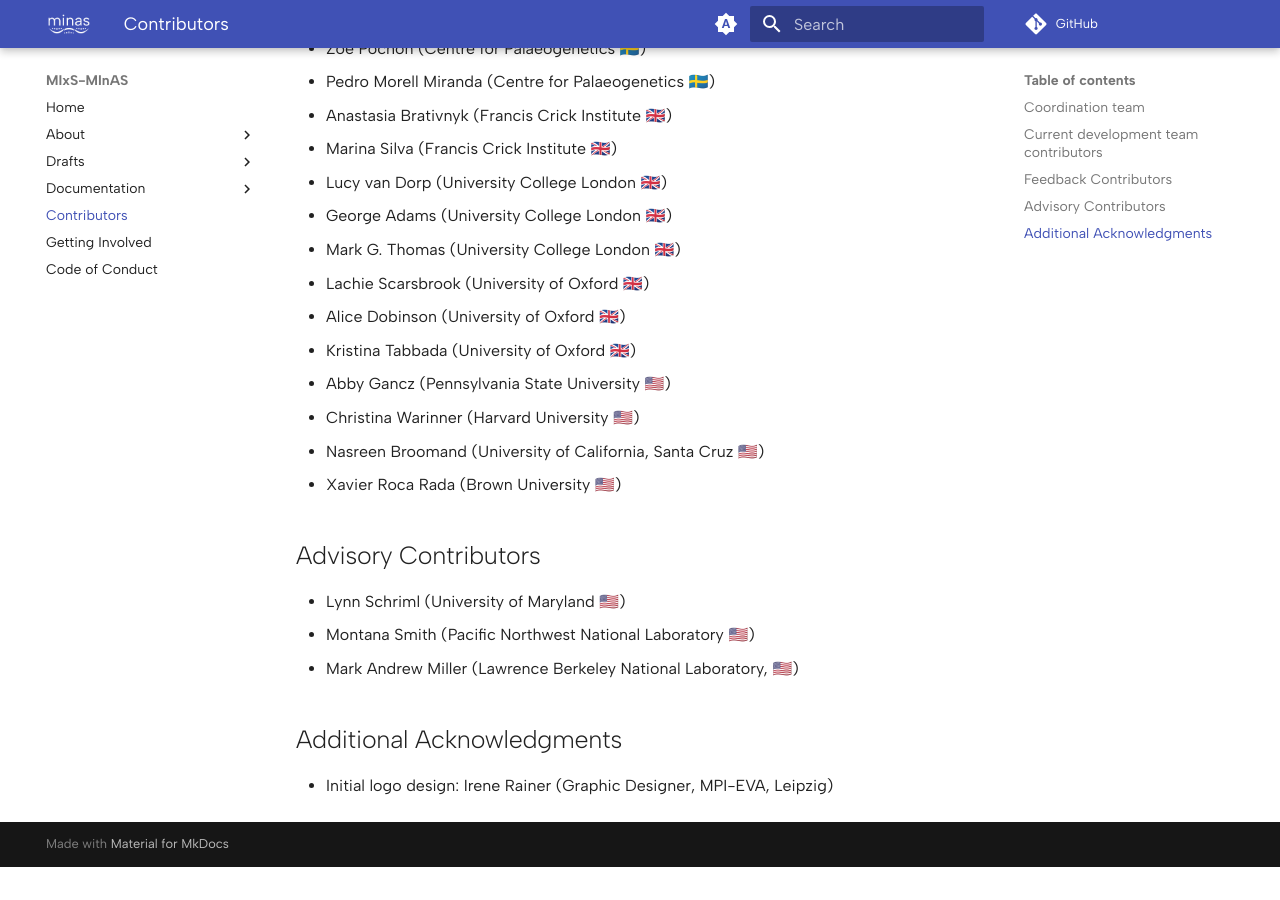
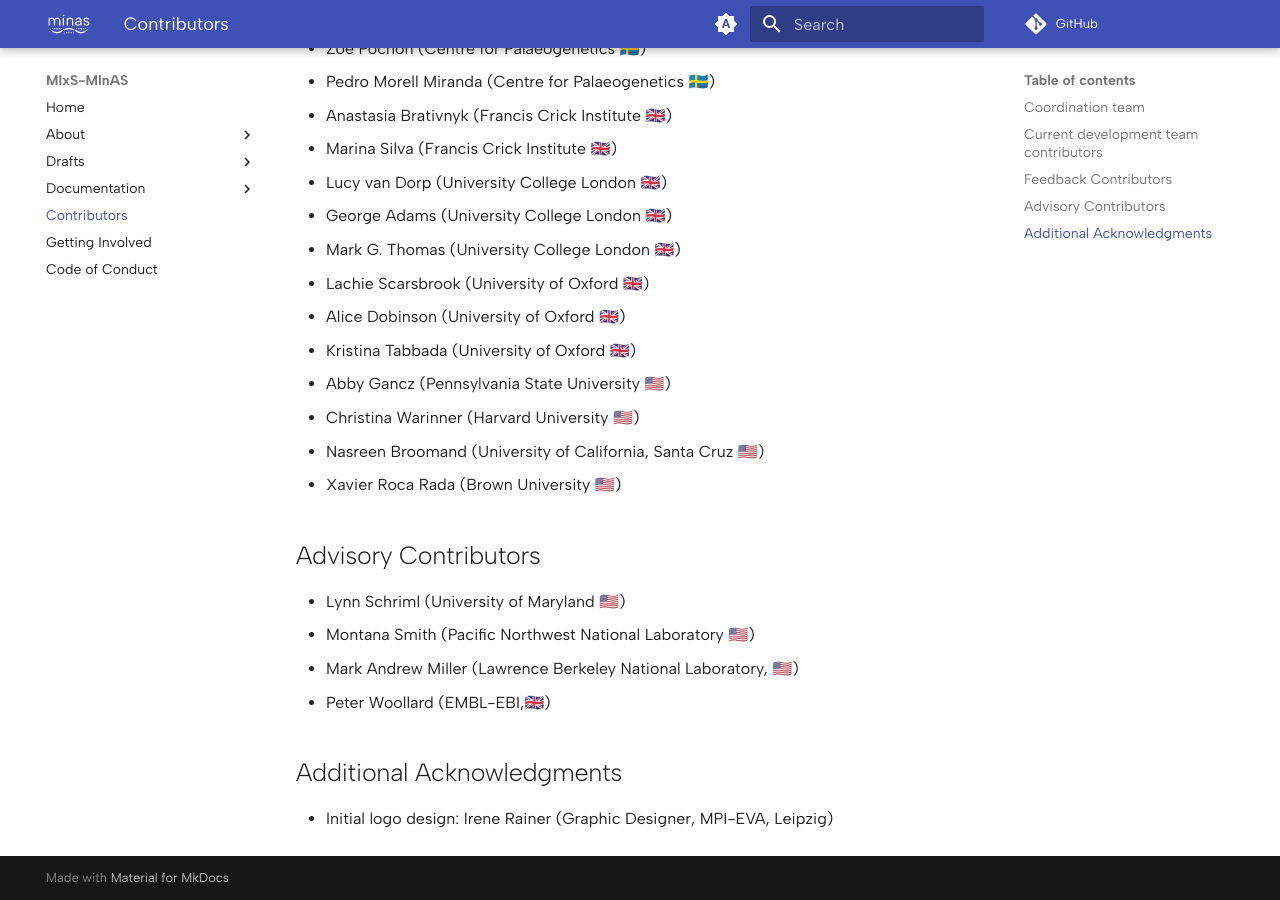
Before and after one commit to MIxS-MInAS/MIxS-MInAS.github.io, an MkDocs documentation site: the page built from docs/contributors.md, in a window 1280 px wide and 900 px high, scrolled down 3047 px. Built offline with MkDocs 1.6.1 and Material for MkDocs 9.7.7, drawn with Linux system fonts in a browser that asks for light colours; comment, search, counter and statistics services are not loaded; before the commit the page ends 3914 px from its top, so only the background shows below that.

Commit message:
Add Peter

```diff
--- a/docs/contributors.md
+++ b/docs/contributors.md
@@ -108,6 +108,7 @@ Previously:
 - Lynn Schriml (University of Maryland 🇺🇸)
 - Montana Smith (Pacific Northwest National Laboratory 🇺🇸)
 - Mark Andrew Miller (Lawrence Berkeley National Laboratory, 🇺🇸)
+- Peter Woollard (EMBL-EBI,🇬🇧)
 
 ## Additional Acknowledgments
 
```
